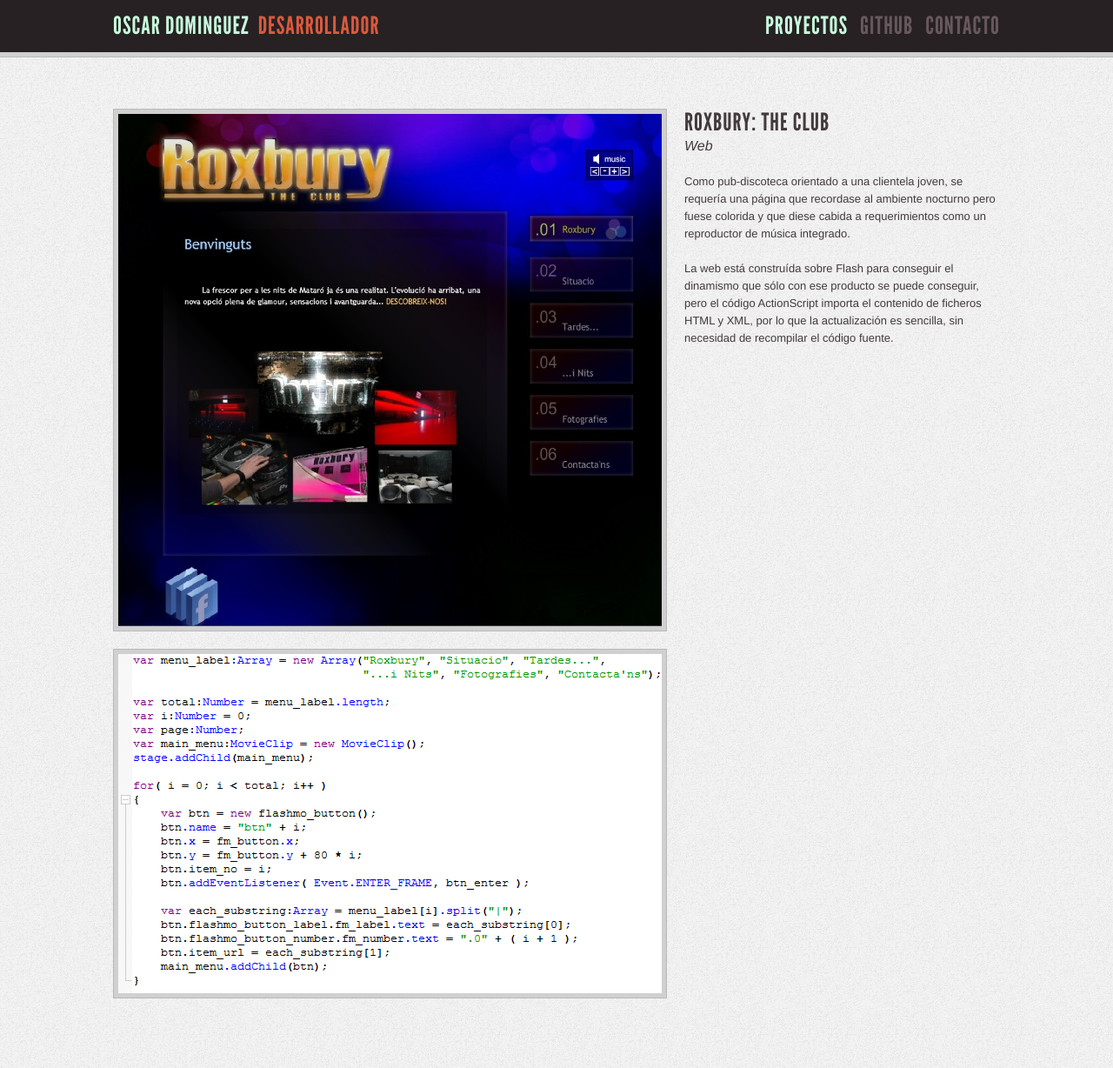
After one commit to OscarDCorbalan/HTML-Portfolio, a PHP site: page /pages/roxbury.php in a window 1280 px wide. The commit adds this page. Shown: the whole page at 87% size. Run offline with PHP 8.4, Linux system fonts and the light colour scheme.

Commit message:
Add page Roxbury

```diff
--- a/index.php
+++ b/index.php
@@ -30,7 +30,7 @@ include 'header.php';
 	echo (article('estanco','Estanco de Llagostera','Web','jpg'));
 	echo (article('taxi-san-roque','Taxi San Roque','Web','png'));
 	echo (article('mancala','Mancala','Juego','jpg'));
-	echo (article('radiotaxi-sotogrande','Radiotaxi Sotogrande','Web','jpg'));
+	echo (article('roxbury','Roxbury: The Club','Web','jpg'));
 	?>
 </section>
 <?php include 'footer.php'; ?>
--- /dev/null
+++ b/pages/roxbury.php
@@ -0,0 +1,22 @@
+<?php include '../header.php'; ?>
+<section id="portfolio-elem">
+	<div class="graficos">
+		<p><img src="/img/roxbury/screen.jpg" height="589"></p>
+		<p><img src="/img/roxbury/menu-code.png" height="390"></p>
+	</div>
+	<div class="resumen">
+		<header>
+			<h1>Roxbury: The Club</h1>
+			<p>Web</p>
+		</header>
+		<section id="portfolio-descr">
+			<p>
+				Como pub-discoteca orientado a una clientela joven, se requería una página que recordase al ambiente nocturno pero fuese colorida y que diese cabida a requerimientos como un reproductor de música integrado.
+			</p>
+			<p>
+				La web está construída sobre Flash para conseguir el dinamismo que sólo con ese producto se puede conseguir, pero el código ActionScript importa el contenido de ficheros HTML y XML, por lo que la actualización es sencilla, sin necesidad de recompilar el código fuente.
+			</p>
+		</section>
+	</div>
+</section>
+<?php include '../footer.php'; ?>
```
Also changed, not shown: img/roxbury/menu-code.png (added), img/roxbury/roxbury-bw.jpg (added), img/roxbury/roxbury.jpg (added), img/roxbury/screen.jpg (added).
